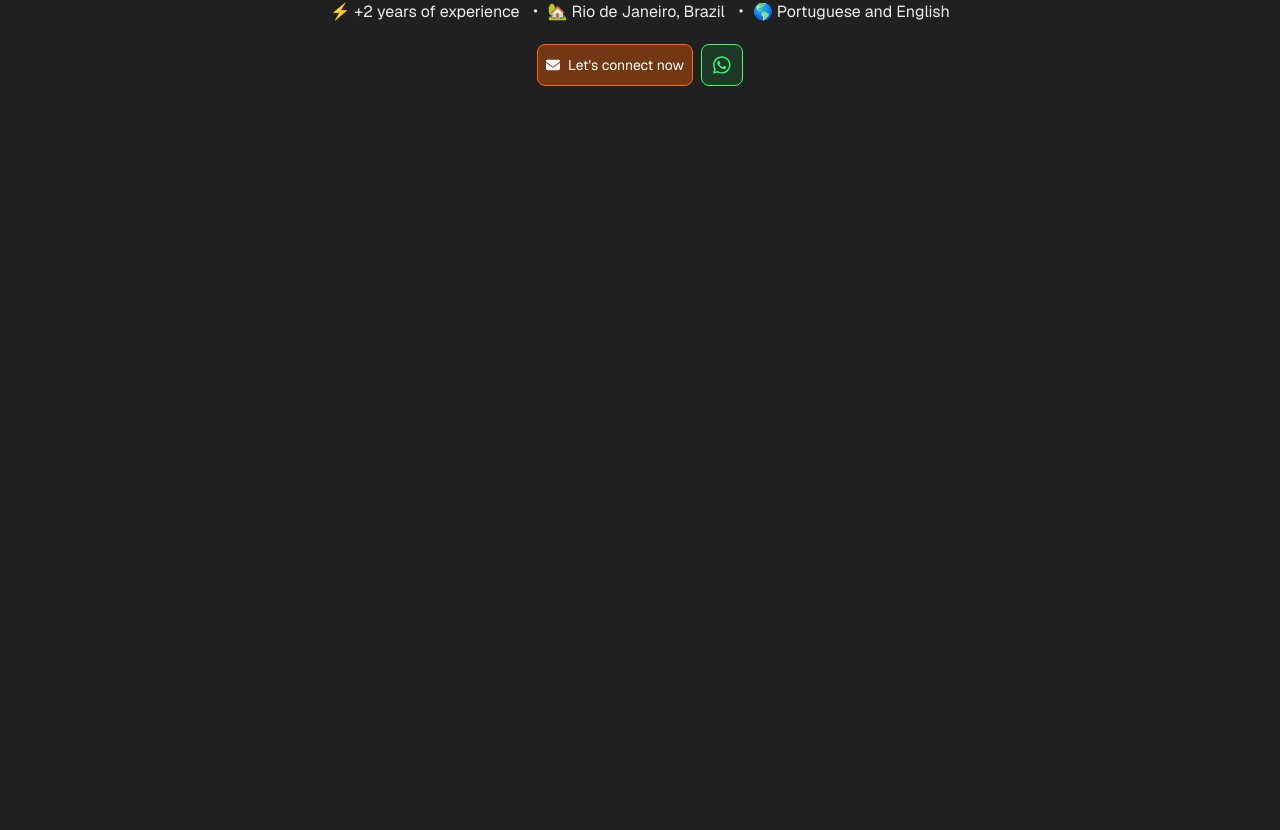
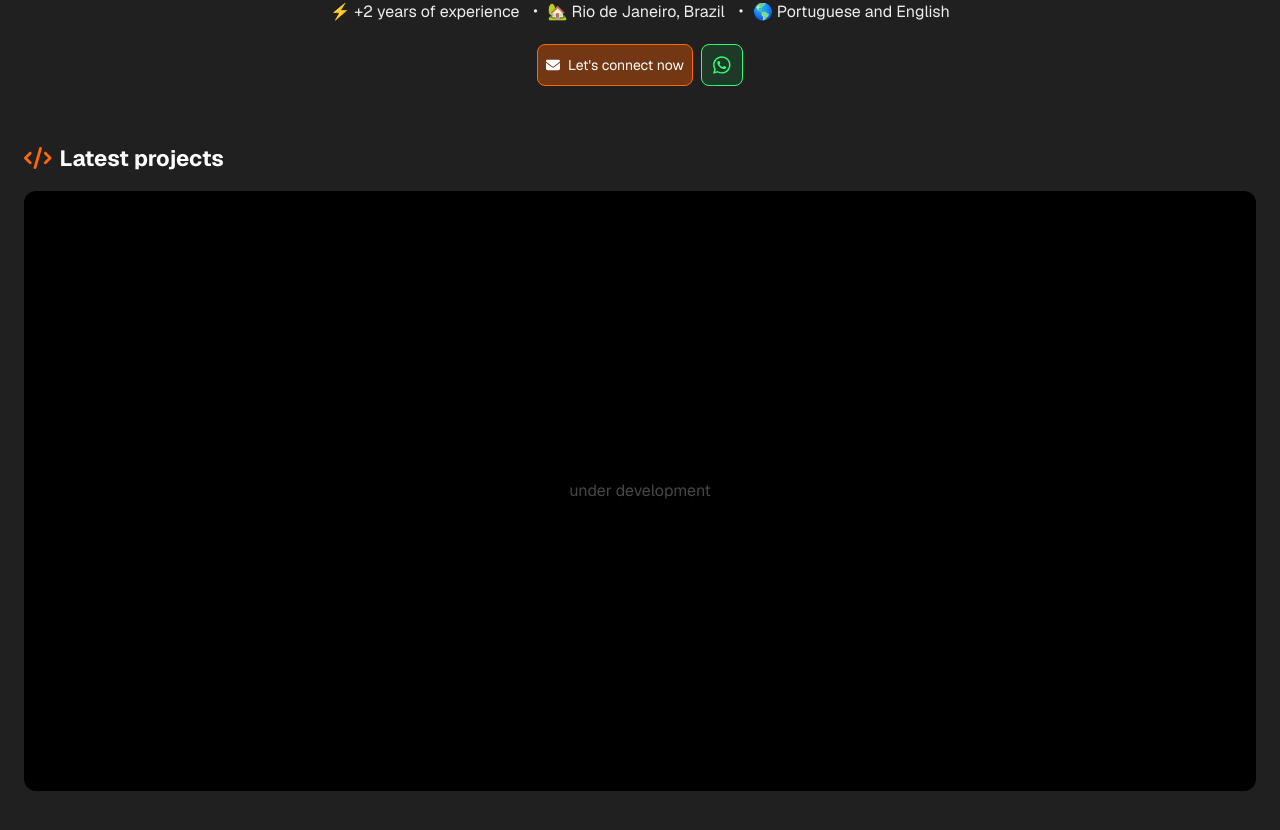
Before and after one commit to hvd00dev/hvd, a Next.js app: page / in a window 1280 px wide. Shown: the part 654-1484 px from the top of the page. Before the commit the page ends 928 px from the top, so only its background shows below. Built offline with nearby package versions, Linux system fonts and the light colour scheme.

Commit message:
feat: latest projects component

```diff
--- a/src/app/page.tsx
+++ b/src/app/page.tsx
@@ -1,5 +1,6 @@
 import Header from "@/components/header/Header";
 import Hero from "@/components/hero/Hero";
+import MyProjects from "@/components/myprojects/MyProjects";
 
 export default function Home() {
   return (
@@ -7,6 +8,7 @@ export default function Home() {
       <main className="w-full flex flex-col gap-[32px] row-start-2 items-center sm:items-start">
         <Header />
         <Hero />
+        <MyProjects />
       </main>
       <footer></footer>
     </div>
--- /dev/null
+++ b/src/components/myprojects/MyProjects.tsx
@@ -0,0 +1,21 @@
+import { FontAwesomeIcon } from "@fortawesome/react-fontawesome";
+import MaxWidth from "../maxwidth/maxwidth";
+import { faCode } from "@fortawesome/free-solid-svg-icons";
+
+export default function MyProjects() {
+  return (
+    <MaxWidth>
+      <div className="flex flex-col gap-4">
+        <div className="flex items-center gap-2 text-[22px]">
+          <span className="text-orange-500">
+            <FontAwesomeIcon icon={faCode} />
+          </span>
+          <h3 className="font-bold">Latest projects</h3>
+        </div>
+        <div className="flex items-center justify-center gap-2 h-[600px] bg-[#000] rounded-xl">
+          <span className="text-[#474747]">under development</span>
+        </div>
+      </div>
+    </MaxWidth>
+  );
+}
```
Also changed, not shown: src/pages/projects/Projects.tsx (added).
